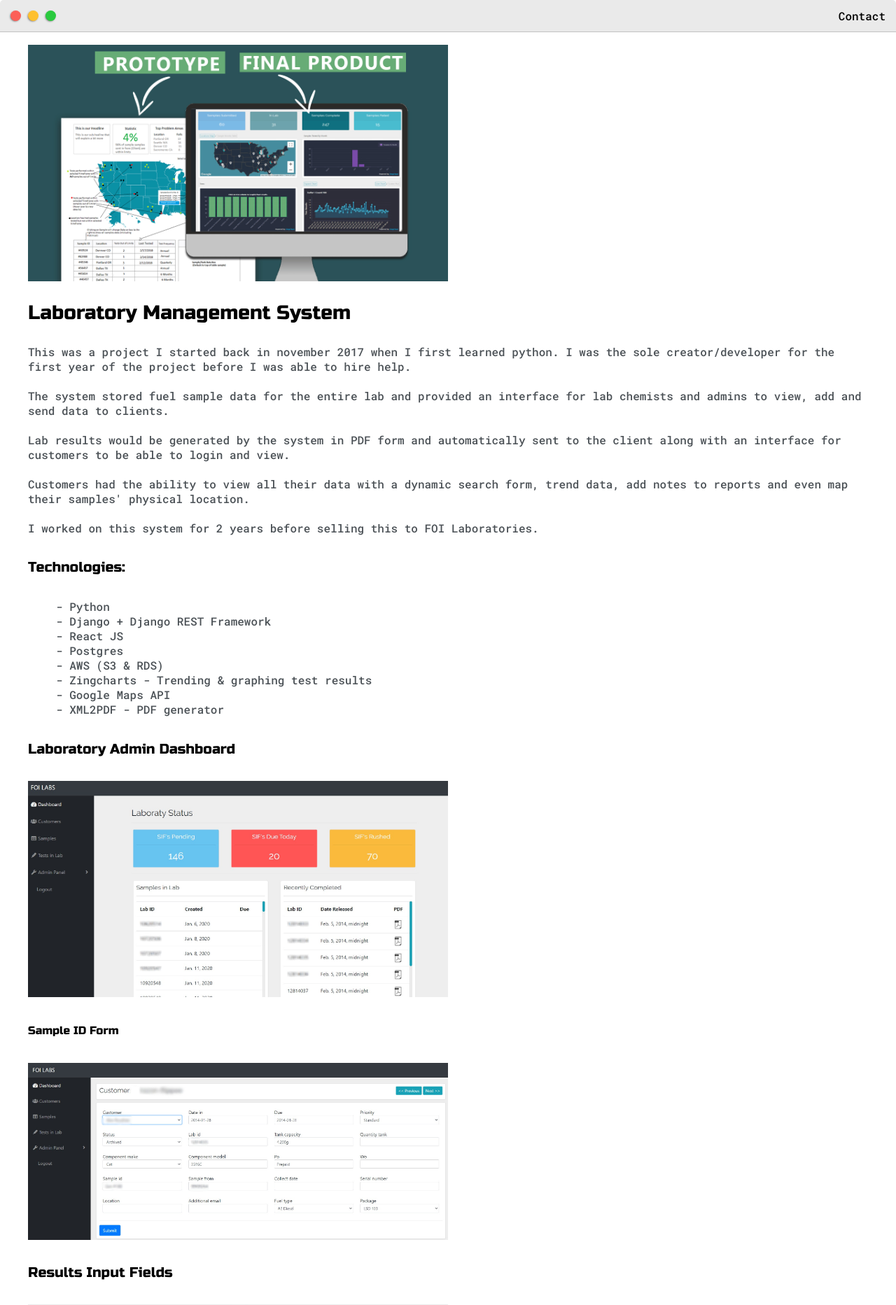
After one commit to Kathan1999/Portfolio, a Django app: page /post in a window 1280 px wide. The commit adds this page. Shown: the top 1865 px of the page at 70% size. Run offline with Django 5.2, Linux system fonts and the light colour scheme.

Commit message:
new page has been added

```diff
--- a/Home/templates/index.html
+++ b/Home/templates/index.html
@@ -142,7 +142,7 @@
 						<div class="post-preview">
 							<h6 class="post-title">{{project1.title}}</h6>
 							<p class="post-intro">{{project1.description}}</p>
-							<a href="post.html">Read More</a>
+							<a href="post">Read More</a>
 						</div>
 					</div>
 				</div>
--- /dev/null
+++ b/Home/templates/post.html
@@ -0,0 +1,110 @@
+{% load static %}
+<html>
+<head>
+	<title>Post Name</title>
+
+
+	<meta name="viewport" content="width=device-width, initial-scale=1, maximum-scale=1, minimum-scale=1" />
+
+	<link href="https://fonts.googleapis.com/css2?family=Russo+One&display=swap" rel="stylesheet">
+
+	<link href="https://fonts.googleapis.com/css2?family=Roboto+Mono:wght@500&display=swap" rel="stylesheet">
+
+	<link rel="stylesheet" type="text/css" href="{% static 'default.css' %}">
+
+
+	<style type="text/css">
+		.img-container{
+			max-width: 600px;
+		}
+
+		img{
+			width: 100%
+		}
+
+	</style>
+
+</head>
+<body>
+	<div class="nav-wrapper">
+
+		<!-- Link around dots-wrapper added after tutorial video -->
+		<a href="index.html">
+			<div class="dots-wrapper">
+				<div id="dot-1" class="browser-dot"></div>
+				<div id="dot-2" class="browser-dot"></div>
+				<div id="dot-3" class="browser-dot"></div>
+			</div>
+		</a>
+
+		<ul id="navigation">
+			<li><a href="/">Contact</a></li>
+
+		</ul>
+	</div>
+
+	<div class="main-container">
+		<br>
+
+		<div class="img-container">
+			<img src="{% static 'images/dash.jpg' %}">
+		</div>
+
+		<h3>Laboratory Management System</h3>
+
+		<p>This was a project I started back in november 2017 when I first learned python. I was the sole creator/developer for the first year of the project before I was able to hire help.
+		<br>
+		<br>
+		The system stored fuel sample data for the entire lab and provided an interface for lab chemists and admins to view, add and send data to clients.
+		<br>
+		<br>
+		Lab results would be generated by the system in PDF form and automatically sent to the client along with an interface for customers to be able to login and view.
+		<br>
+		<br>
+		Customers had the ability to view all their data with a dynamic search form, trend data, add notes to reports and even map their samples' physical location.
+		<br>
+		<br>
+		I worked on this system for 2 years before selling this to FOI Laboratories.</p>
+
+		<h5>Technologies:</h5>
+		<ul>
+			<li>- Python</li>
+			<li>- Django + Django REST Framework</li>
+			<li>- React JS</li>
+			<li>- Postgres</li>
+			<li>- AWS (S3 & RDS)</li>
+			<li>- Zingcharts - Trending & graphing test results</li>
+			<li>- Google Maps API</li>
+			<li>- XML2PDF - PDF generator</li>
+		</ul>
+
+
+		<h5>Laboratory Admin Dashboard</h5>
+		<div class="img-container">
+			<img src="{% static 'images/lab-dash.jpg' %}">
+		</div>
+
+		<h6>Sample ID Form</h5>
+		<div class="img-container">
+			<img src="{% static 'images/sample-form.jpg' %}">
+		</div>
+
+		<h5>Results Input Fields</h5>
+		<div class="img-container">
+			<img src="{% static 'images/results.jpg' %}">
+		</div>
+
+		<h5>PDF Report (Automaticly Generated)</h5>
+		<div class="img-container">
+			<img src="{% static 'images/pdf-report.jpg' %}">
+		</div>
+
+		<h5>Customer Dashboard</h5>
+		<div class="img-container">
+			<img src="{% static 'images/customer-dash.jpg' %}">
+		</div>
+
+	</div>
+
+</body>
+</html>
--- a/Home/urls.py
+++ b/Home/urls.py
@@ -3,5 +3,6 @@ from django.urls import path, include
 from Home import views
 
 urlpatterns = [
-   path('', views.index, name="index")
+   path('', views.index, name="index"),
+   path('post', views.post, name="post"),
 ]
--- a/Home/views.py
+++ b/Home/views.py
@@ -24,3 +24,6 @@ def index(request):
     allProject3 = Project3.objects.all()
     context = {'allIntro':allIntro, 'allDescription':allDescription, 'allSkill':allSkill, 'allProject1':allProject1, 'allProject2':allProject2, 'allProject3':allProject3}
     return render(request, 'index.html', context)
+
+def post(request):
+    return render(request, 'post.html')
```
